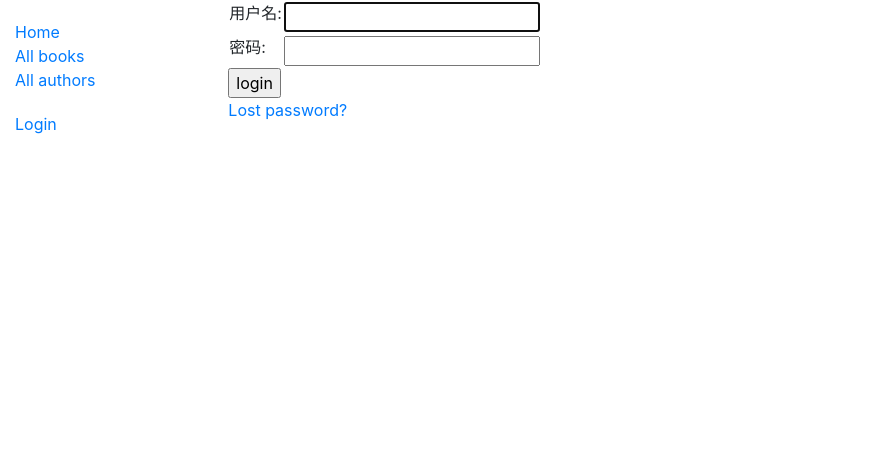
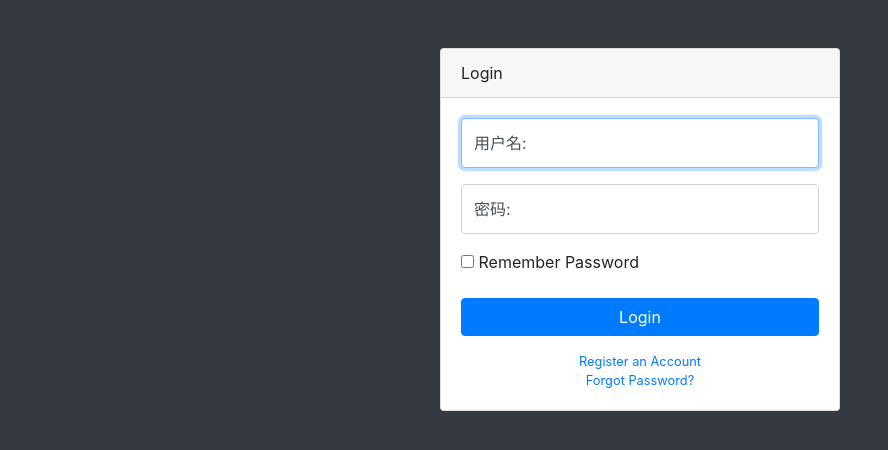
Before and after one commit to klein203/DjangoProject, a Django app: page /accounts/login/ in a window 1280 px wide. Shown: the top 450 px of the page, without its empty margins (0-888 px from the left). Run offline with Django 3.2, Linux system fonts and the light colour scheme; some libraries are stand-ins or nearby versions.

Commit message:
update, integrated login module with bootstrap, not done

```diff
--- a/DjangoProject/urls.py
+++ b/DjangoProject/urls.py
@@ -16,6 +16,7 @@ Including another URLconf
 from django.contrib import admin
 from django.urls import path, include
 from django.views.generic.base import RedirectView
+from django.contrib.auth.views import LoginView, LogoutView
 
 
 urlpatterns = [
@@ -25,4 +26,8 @@ urlpatterns = [
     path('blog/', include('blog.urls')),
     path('catalog/', include('catalog.urls')),
     path('admin/', admin.site.urls),
+
+    # registration
+    path('accounts/login/', LoginView.as_view(), name='login'),
+    path('accounts/logout/', LogoutView.as_view(), name='logout'),
 ]
--- /dev/null
+++ b/soccer/templates/reg_generic.html
@@ -0,0 +1,38 @@
+{% load static %}
+<!DOCTYPE html>
+<html lang="en">
+
+<head>
+
+  <meta charset="utf-8">
+  <meta http-equiv="X-UA-Compatible" content="IE=edge">
+  <meta name="viewport" content="width=device-width, initial-scale=1, shrink-to-fit=no">
+  <meta name="description" content="">
+  <meta name="author" content="">
+
+  {% block title %}<title>Home Page</title>{% endblock %}
+
+  <!-- Custom fonts for this template-->
+  <link href="{% static 'soccer/vendor/fontawesome-free/css/all.min.css' %}" rel="stylesheet" type="text/css">
+
+  <!-- Custom styles for this template-->
+  <link href="{% static 'soccer/css/sb-admin.css' %}" rel="stylesheet">
+
+</head>
+
+<body class="bg-dark">
+
+  <div class="container">
+    {% block content %}{% endblock %}
+  </div>
+
+  <!-- Bootstrap core JavaScript-->
+  <script src="{% static 'soccer/vendor/jquery/jquery.min.js' %}"></script>
+  <script src="{% static 'soccer/vendor/bootstrap/js/bootstrap.bundle.min.js' %}"></script>
+
+  <!-- Core plugin JavaScript-->
+  <script src="{% static 'soccer/vendor/jquery-easing/jquery.easing.min.js' %}"></script>
+
+</body>
+
+</html>
--- a/templates/registration/login.html
+++ b/templates/registration/login.html
@@ -1,11 +1,11 @@
-{% extends "base_generic.html" %}
+{% extends "reg_generic.html" %}
 
 {% block content %}
-
+<div class="card card-login mx-auto mt-5">
+  <div class="card-header">Login</div>
   {% if form.errors %}
   <p>Your username and password didn't match. Please try again.</p>
   {% endif %}
-
   {% if next %}
     {% if user.is_authenticated %}
   <p>Your account doesn't have access to this page. To proceed,
@@ -14,24 +14,36 @@
   <p>Please login to see this page.</p>
     {% endif %}
   {% endif %}
-
+  <div class="card-body">
     <form method="post" action="{% url 'login' %}">
       {% csrf_token %}
-    <table>
-      <tr>
-        <td>{{ form.username.label_tag }}</td>
-        <td>{{ form.username }}</td>
-      </tr>
-      <tr>
-        <td>{{ form.password.label_tag }}</td>
-        <td>{{ form.password }}</td>
-      </tr>
-    </table>
-    <input type="submit" value="login" />
+      <div class="form-group">
+        <div class="form-label-group">
+          <input type="input" id="usename" class="form-control" placeholder="Account Name" required="required" autofocus="autofocus">
+          <label for="usename">{{ form.username.label_tag }}</label>
+        </div>
+      </div>
+      <div class="form-group">
+        <div class="form-label-group">
+          <input type="password" id="password" class="form-control" placeholder="Password" required="required">
+          <label for="password">{{ form.password.label_tag }}</label>
+        </div>
+      </div>
+      <div class="form-group">
+        <div class="checkbox">
+          <label>
+            <input type="checkbox" value="remember-me">
+            Remember Password
+          </label>
+        </div>
+      </div>
       <input type="hidden" name="next" value="{{ next }}" />
+      <input type="submit" value="Login" class="btn btn-primary btn-block" />
     </form>
-
-  {# Assumes you setup the password_reset view in your URLconf #}
-  <p><a href="{% url 'password_reset' %}">Lost password?</a></p>
-
+    <div class="text-center">
+      <a class="d-block small mt-3" href="{% url 'register' %}">Register an Account</a>
+      <a class="d-block small" href="{% url 'password_reset' %}">Forgot Password?</a>
+    </div>
+  </div>
+</div>
 {% endblock %}
```
Also changed, not shown: DjangoProject/settings.py (+9 -0 lines), db.sqlite3. Lines whose indentation alone changed are shown as unchanged.
